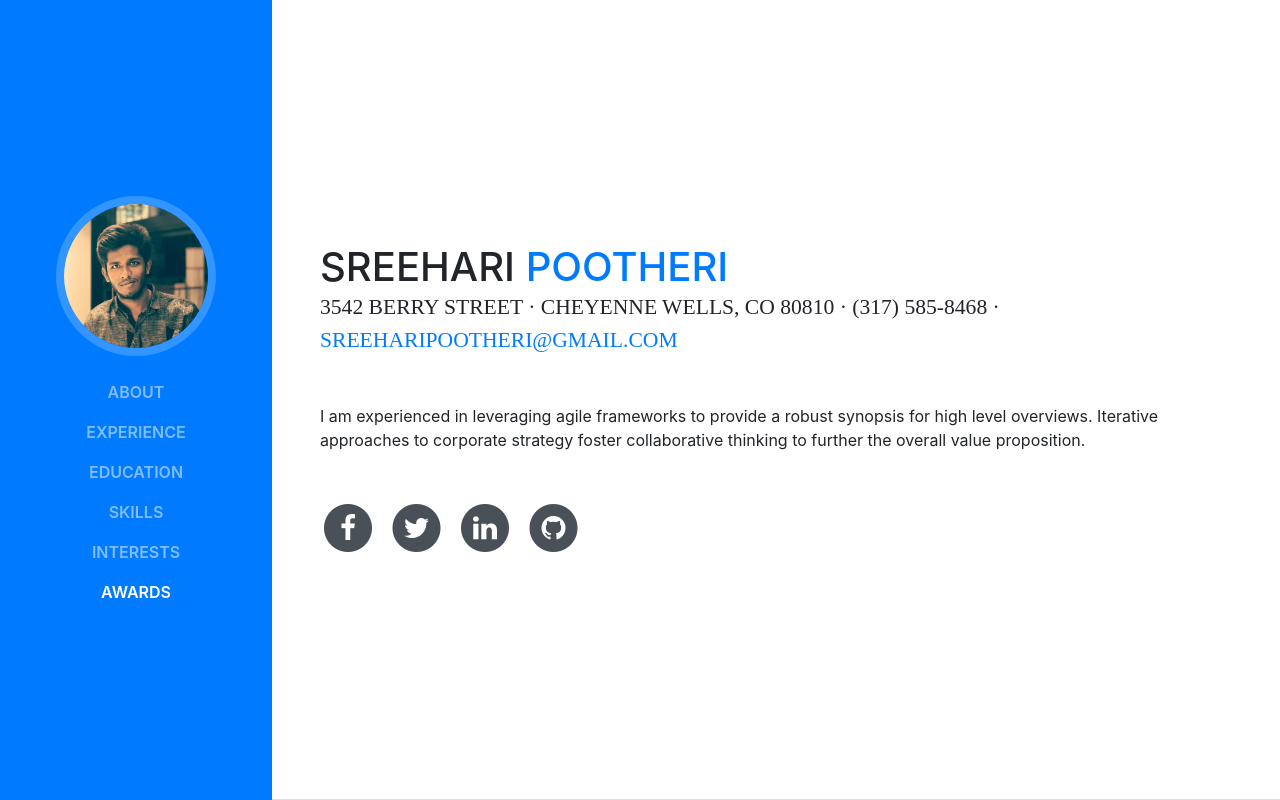
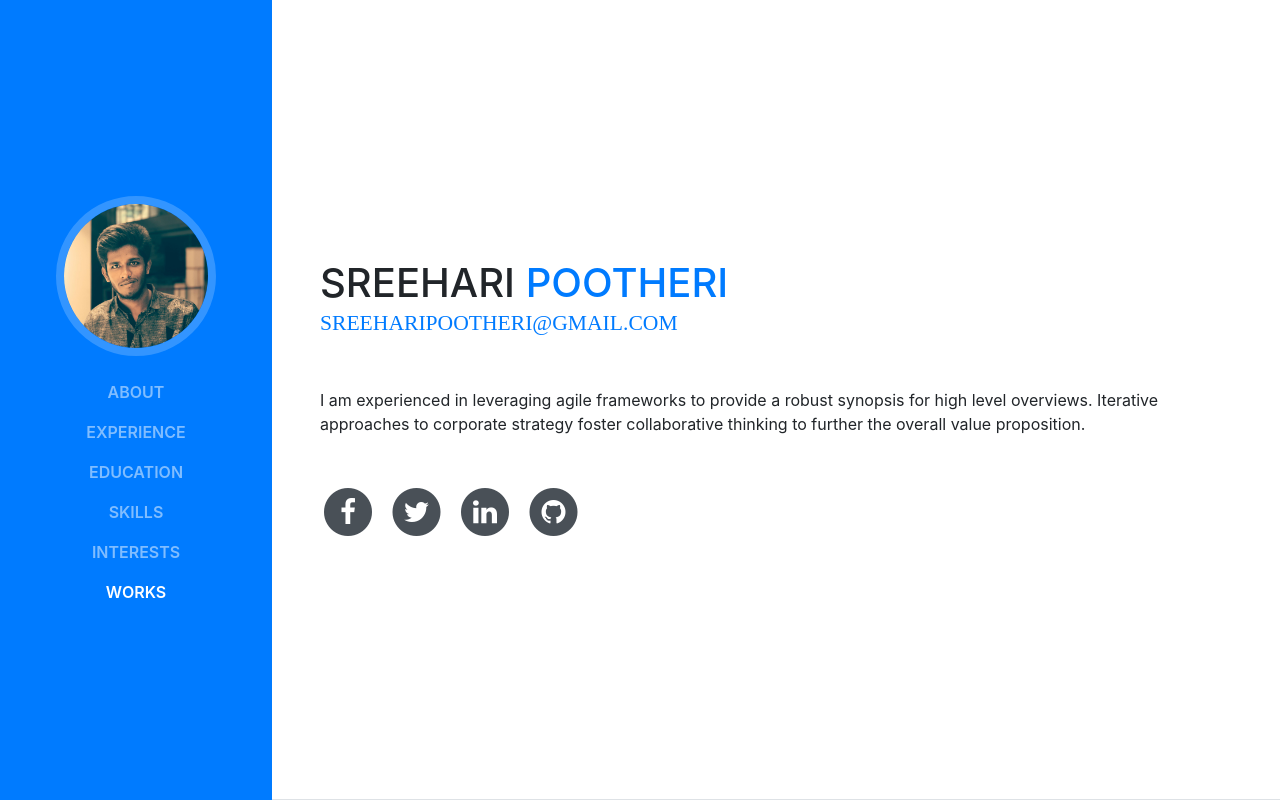
Before and after one commit to sreeharipootheri/sreeharipootheri.github.io, a website with bundled scripts: page index.html in a window 1280 px wide. Shown: the top 800 px of the page. Built offline with nearby package versions, Linux system fonts and the light colour scheme; a web font is replaced by a local one.

Commit message:
Minor updates

```diff
--- a/index.html
+++ b/index.html
@@ -8,7 +8,7 @@
     <meta name="description" content="">
     <meta name="author" content="">
 
-    <title>Me @ Sreehari Pootheri</title>
+    <title>Sreehari Pootheri</title>
 
     <!-- Bootstrap core CSS -->
     <link href="vendor/bootstrap/css/bootstrap.min.css" rel="stylesheet">
@@ -55,7 +55,7 @@
             <a class="nav-link js-scroll-trigger" href="#interests">Interests</a>
           </li>
           <li class="nav-item">
-            <a class="nav-link js-scroll-trigger" href="#awards">Awards</a>
+            <a class="nav-link js-scroll-trigger" href="#awards">Works</a>
           </li>
         </ul>
       </div>
@@ -68,7 +68,7 @@
           <h1 class="mb-0">Sreehari
             <span class="text-primary">Pootheri</span>
           </h1>
-          <div class="subheading mb-5">3542 Berry Street · Cheyenne Wells, CO 80810 · (317) 585-8468 ·
+          <div class="subheading mb-5">
             <a href="mailto:sreeharipootheri@gmail.com">sreeharipootheri@gmail.com</a>
           </div>
           <p class="mb-5">I am experienced in leveraging agile frameworks to provide a robust synopsis for high level overviews. Iterative approaches to corporate strategy foster collaborative thinking to further the overall value proposition.</p>
```
